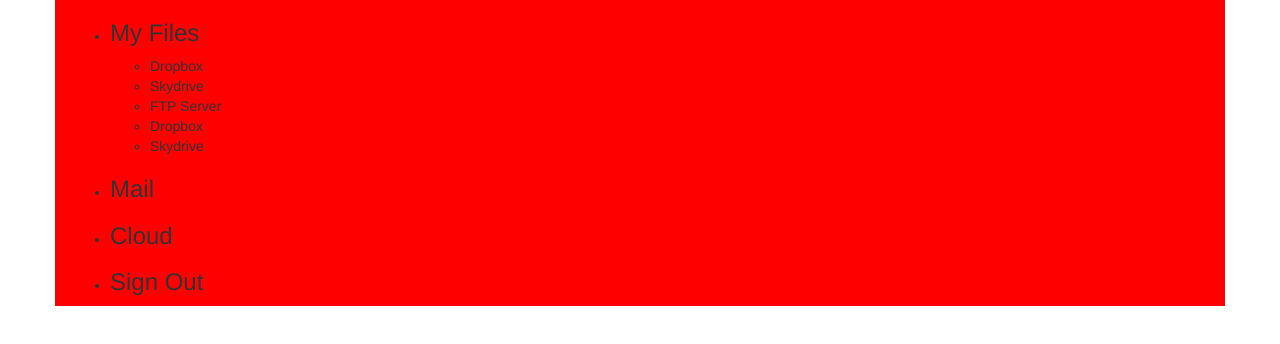
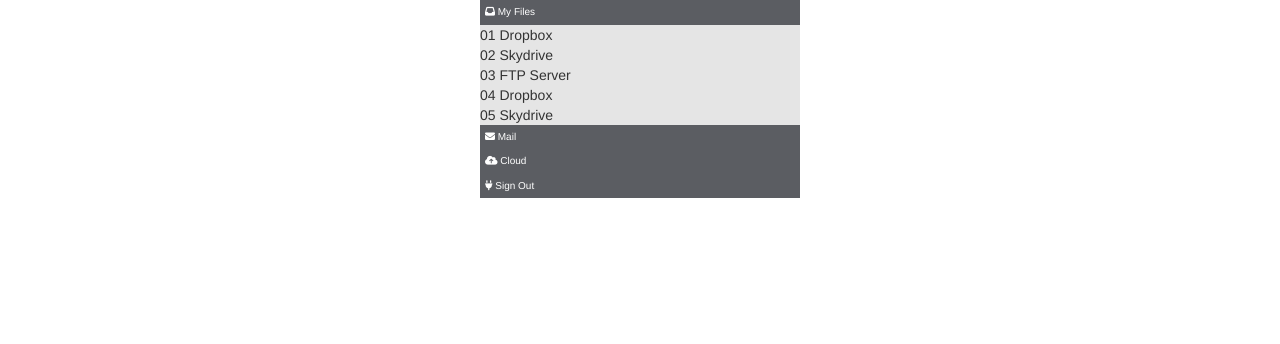
Before and after one commit to pat2003rat/4.1-Accordion, a plain HTML site: page index.html in a window 1280 px wide. Both pictures are taken after a click on the element "My Files". Drawn offline with nearby package versions, Linux system fonts and the light colour scheme.

Commit message:
modify styles

```diff
--- a/app/scripts/main.js
+++ b/app/scripts/main.js
@@ -1,16 +1,20 @@
 (function($){
   "use strict";
 
+//hide all list items on page load
+  $("h3").siblings().hide();
+
+//add h3 click event
   $("h3").on("click", function() {
-      if ($(this).siblings().hasClass('hidden')) {
-
-        // make sure all other lists are hidden
-        $(this).parents().siblings().children('ul').addClass('hidden');
-
-        $(this).siblings().removeClass('hidden');
-      } else {
-        $(this).siblings().addClass('hidden');
-
+    //if list items are visible
+      if ($(this).siblings().is(":visible")) {
+    //hide list items;
+  $(this).siblings().slideUp("slow");
+}else{
+  //show list items
+$(this).siblings().slideDown("slow");
+//hide all other list items
+$(this).parents().siblings().children('ul').slideUp('slow');
       }
   });
 
--- a/app/styles/main.scss
+++ b/app/styles/main.scss
@@ -1,14 +1,28 @@
-
-.container{
-  background-color: red
+h3 {
+  background: #5B5D62;
+  color: white;
+  padding: 5px;
+  margin: 0px;
+  border: 1px ;
+  font-size: 10px;
+line-height: 1.45;
 }
 
-.list-items li {
-  height: auto;
+.container {
+  width: 350px;
+  border: 1px;
 }
 
+  ul {
+    list-style-type: none;
+    margin-left: 0px;
+  }
 
-.list-items li.hidden {
-  transition: all .5s ease-in-out;
-  height: 0;
-}
+  li{
+    margin-left: -40px;
+    background-color: #E5E5E5;
+  }
+
+  h3:hover {
+    background-color: #89AF35;
+    color: #3F5708; }
--- a/index.html
+++ b/index.html
@@ -12,42 +12,44 @@
 
     <div class="container">
         <ul>
+
             <li>
-                <h3>My Files</h3>
-                <ul class='list-items hidden'>
-                    <li>Dropbox</li>
-                    <li>Skydrive</li>
-                    <li>FTP Server</li>
-                    <li>Dropbox</li>
-                    <li>Skydrive</li>
+                <h3><i class="fa fa-inbox" aria-hidden="true"></i> My Files </h3>
+                <ul>
+                    <li><span class = "numbers-count"> 01 </span>Dropbox</li>
+                    <li><span class = "numbers-count"> 02 </span>Skydrive</li>
+                    <li><span class = "numbers-count"> 03 </span>FTP Server</li>
+                    <li><span class = "numbers-count"> 04 </span>Dropbox</li>
+                    <li><span class = "numbers-count"> 05 </span>Skydrive</li>
                 </ul>
             </li>
             <li>
-                <h3>Mail</h3>
-                <ul class='list-items hidden'>
-                    <li>Gmail</li>
-                    <li>Yahoo</li>
+                <h3>          <i class="fa fa-envelope" aria-hidden="true"></i> Mail </h3>
+                <ul>
+                    <li><span class = "numbers-count"> 01 </span>Gmail</li>
+                    <li><span class = "numbers-count"> 02 </span>Yahoo</li>
                 </ul>
             </li>
-            <li>
-                <h3>Cloud</h3>
-                <ul class='list-items hidden'>
-                    <li>Connect</li>
-                    <li>Profiles</li>
-                    <li>Options</li>
-                    <li>Connect</li>
-                    <li>Profiles</li>
-                    <li>Options</li>
+          <li>
+                <h3><i class="fa fa-cloud-upload" aria-hidden="true"></i> Cloud </h3>
+                <ul>
+                    <li><span class = "numbers-count"> 01 </span>Connect</li>
+                    <li><span class = "numbers-count"> 02 </span>Profiles</li>
+                    <li><span class = "numbers-count"> 03 </span>Options</li>
+                    <li><span class = "numbers-count"> 04 </span>Connect</li>
+                    <li><span class = "numbers-count"> 05 </span>Profiles</li>
+                    <li><span class = "numbers-count"> 06 </span>Options</li>
                 </ul>
             </li>
-            <li>
-                <h3>Sign Out</h3>
+          <li>
+                <h3><i class="fa fa-plug" aria-hidden="true"></i> Sign Out </h3>
             </li>
         </ul>
     </div>
 
 
     <!-- <script src="https://ajax.googleapis.com/ajax/libs/angularjs/1.5.7/angular.min.js"></script> -->
+    <script src="https://use.fontawesome.com/e31441ffc5.js"></script>
     <script type="text/javascript" src="bower_components/jquery/dist/jquery.min.js"></script>
     <script type="text/javascript" src="app/scripts/main.js"></script>
 </body>
```
Also changed, not shown: app/styles/main.css, 1 other file.
